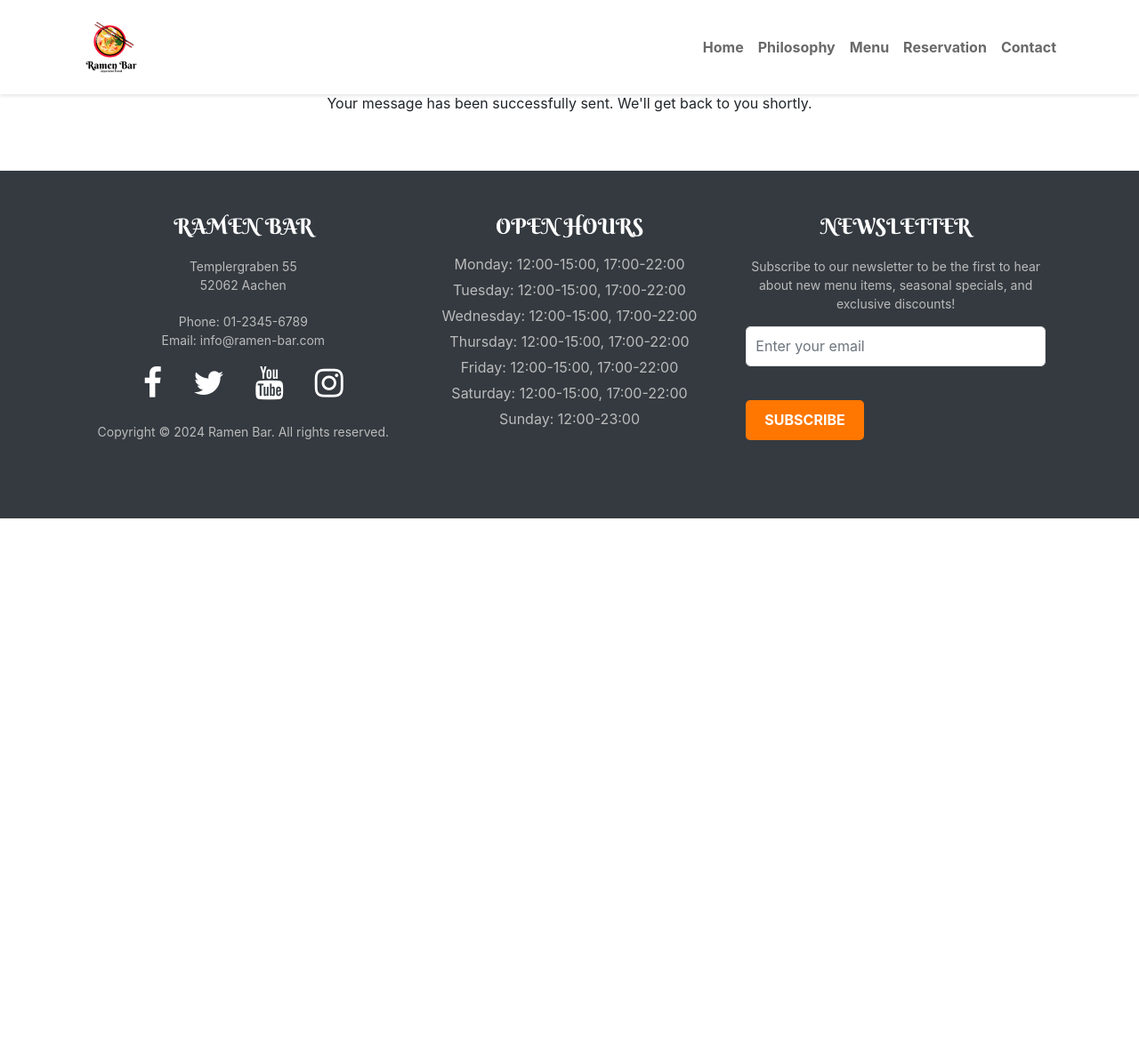
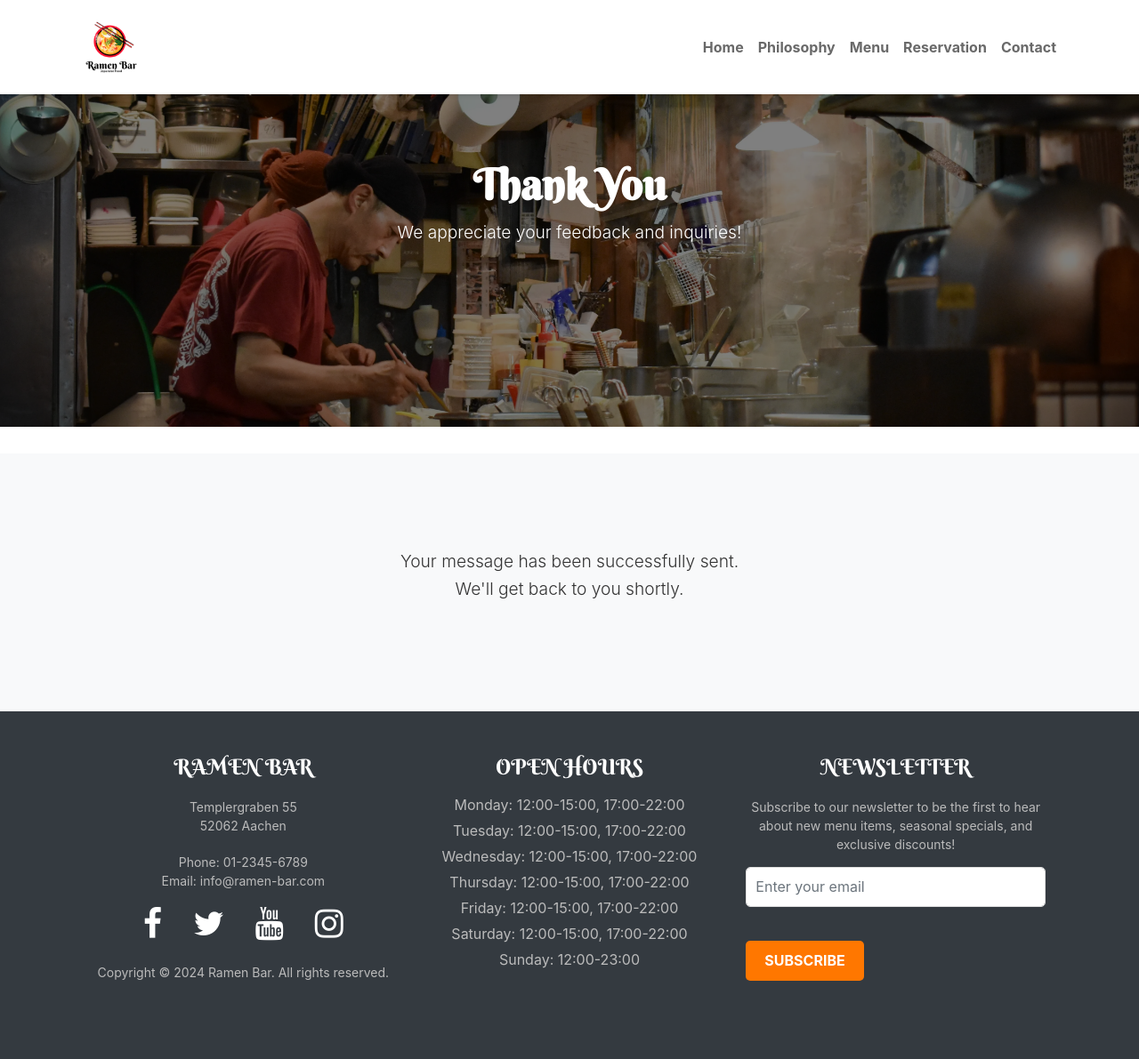
Before and after one commit to micmic210/new-ramen-app, a Django app: template templates/thank_you.html in a window 1280 px wide. Shown: the whole page at 89% size. Before the commit the page ends 583 px from the top, so only its background shows below. Run offline with Django 4.2, Linux system fonts and the light colour scheme; the template is opened without the code that fills it, so the values that code supplies are empty.

Commit message:
Update thank_you.html and adjust footer spacing

```diff
--- a/static/css/style.css
+++ b/static/css/style.css
@@ -379,8 +379,26 @@ form textarea {
 }
 /* === End of Contact */
 
+/* === Thank_you Page */
+#thankYouSection {
+  min-height: calc(100vh - 60vh - 30px);
+  display: flex;
+  align-items: center;
+  justify-content: center;
+  padding-bottom: 120px;
+}
+
+#thankYouSection .lead {
+  font-size: 1.2rem;
+  color: #333;
+  line-height: 1.6;
+}
+
+/* End of Thank_you Page */
+
 /* === Footer Adjustments === */
 footer {
+  /* margin-top: auto; */
   background-color: #343a40;
   color: white;
   padding: 50px 20px;
--- a/templates/thank_you.html
+++ b/templates/thank_you.html
@@ -1,10 +1,25 @@
 {% extends 'base.html' %}
 
+{% block title %}
+Thank You - Ramen Bar
+{% endblock %}
+
 {% block content %}
-<section class="py-5 text-center">
-    <div class="container">
-        <h1>Thank You!</h1>
-        <p>Your message has been successfully sent. We'll get back to you shortly.</p>
+
+<!-- Common Header Section -->
+<section id="common-header" class="d-flex align-items-center justify-content-center position-relative text-white">
+    <div class="overlay"></div>
+    <div class="container text-center position-relative">
+        <h1 class="display-4 font-weight-bold">Thank You</h1>
+        <p class="lead mb-4">We appreciate your feedback and inquiries!</p>
     </div>
 </section>
+
+<!-- Main Thank You Section -->
+<section id="thankYouSection" class="py-5 bg-light">
+    <div class="container text-center">
+        <p class="lead">Your message has been successfully sent.<br>We'll get back to you shortly.</p>
+    </div>
+</section>
+
 {% endblock %}
```
